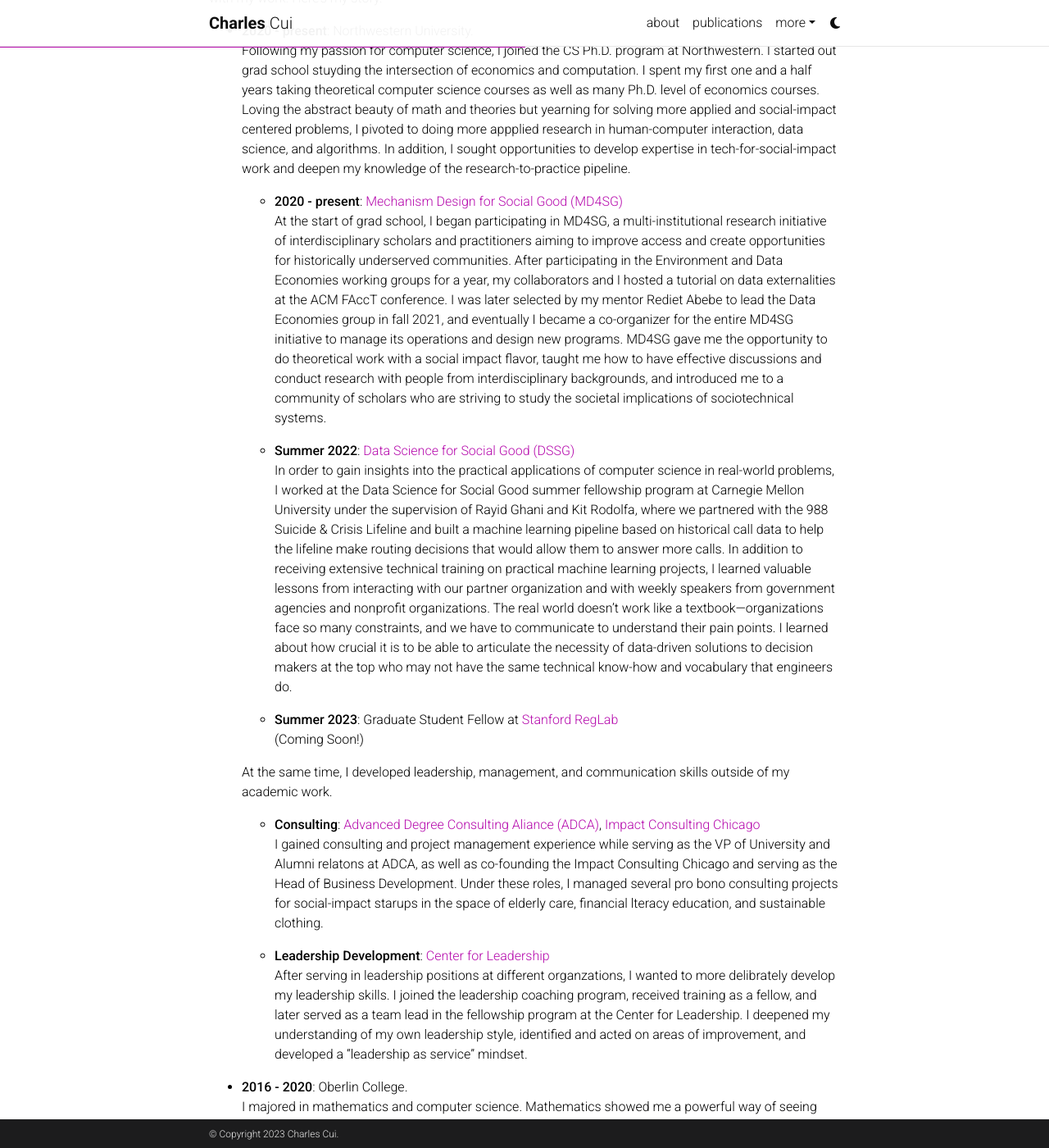
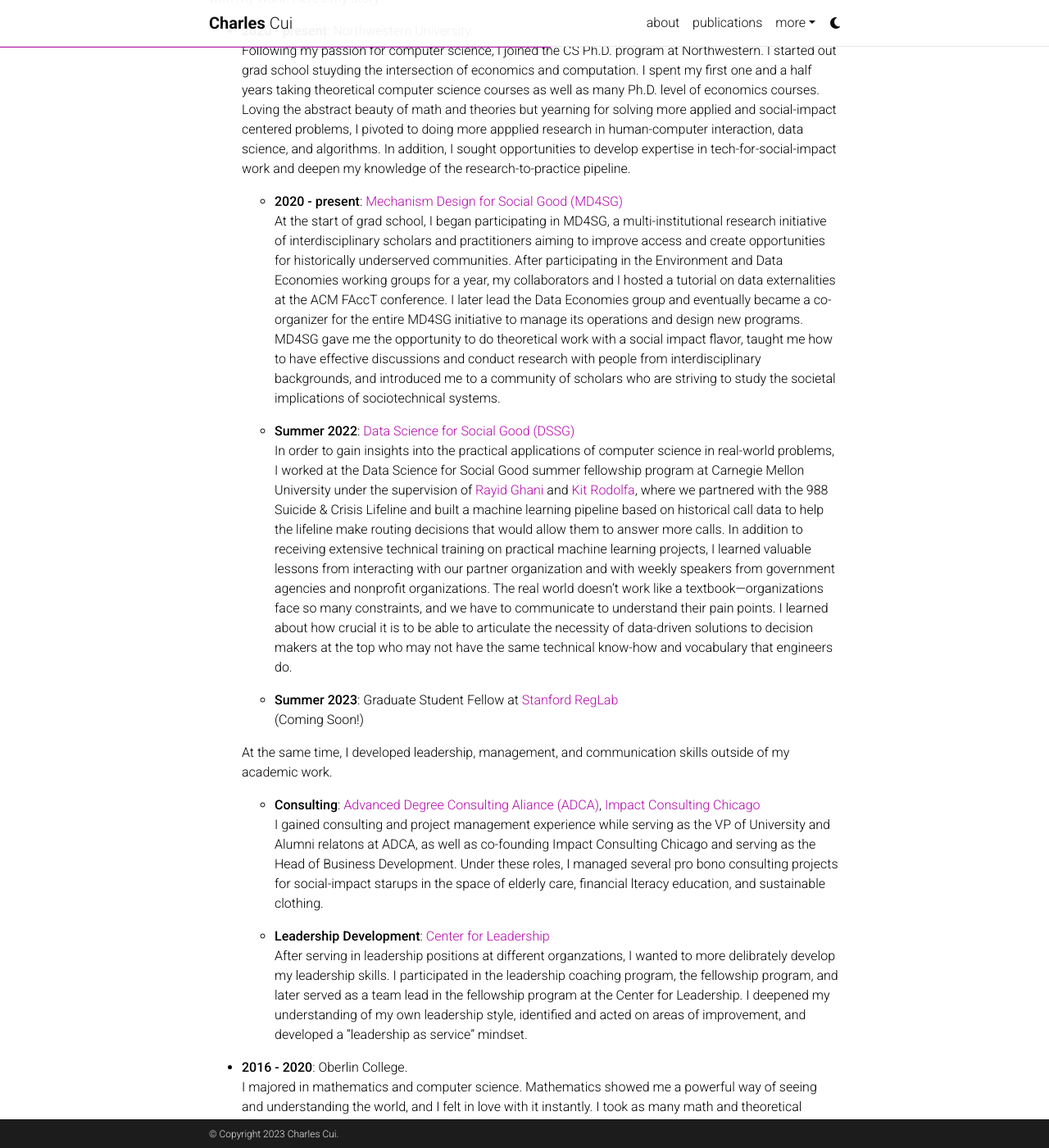
Before and after one commit to digital-flaneur/digital-flaneur.github.io, a Jekyll site: the page built from _pages/bio.md, in a window 1280 px wide and 1400 px high, scrolled down 265 px. Shown: the whole window at 82% size. Built offline with Jekyll 4.4.1, drawn with Linux system fonts in a browser that asks for light colours; comment, search, counter and statistics services are not loaded; a style sheet for code colours, icons or effects is not loaded.

Commit message:
update bio

```diff
--- a/_pages/bio.md
+++ b/_pages/bio.md
@@ -15,10 +15,10 @@
   Following my passion for computer science, I joined the CS Ph.D. program at Northwestern. I started out grad school stuyding the intersection of economics and computation. I spent my first one and a half years taking theoretical computer science courses as well as many Ph.D. level of economics courses. Loving the abstract beauty of math and theories but yearning for solving more applied and social-impact centered problems, I pivoted to doing more appplied research in human-computer interaction, data science, and algorithms. In addition, I sought opportunities to develop expertise in tech-for-social-impact work and deepen my knowledge of the research-to-practice pipeline.
 
   - **2020 - present**: [Mechanism Design for Social Good (MD4SG)](https://www.md4sg.com/)
-    At the start of grad school, I began participating in MD4SG, a multi-institutional research initiative of interdisciplinary scholars and practitioners aiming to improve access and create opportunities for historically underserved communities. After participating in the Environment and Data Economies working groups for a year, my collaborators and I hosted a tutorial on data externalities at the ACM FAccT conference. I was later selected by my mentor Rediet Abebe to lead the Data Economies group in fall 2021, and eventually I became a co-organizer for the entire MD4SG initiative to manage its operations and design new programs. MD4SG gave me the opportunity to do theoretical work with a social impact flavor, taught me how to have effective discussions and conduct research with people from interdisciplinary backgrounds, and introduced me to a community of scholars who are striving to study the societal implications of sociotechnical systems.
+    At the start of grad school, I began participating in MD4SG, a multi-institutional research initiative of interdisciplinary scholars and practitioners aiming to improve access and create opportunities for historically underserved communities. After participating in the Environment and Data Economies working groups for a year, my collaborators and I hosted a tutorial on data externalities at the ACM FAccT conference. I later lead the Data Economies group and eventually became a co-organizer for the entire MD4SG initiative to manage its operations and design new programs. MD4SG gave me the opportunity to do theoretical work with a social impact flavor, taught me how to have effective discussions and conduct research with people from interdisciplinary backgrounds, and introduced me to a community of scholars who are striving to study the societal implications of sociotechnical systems.
 
   - **Summer 2022**: [Data Science for Social Good (DSSG)](https://www.dssgfellowship.org/)
-    In order to gain insights into the practical applications of computer science in real-world problems, I worked at the Data Science for Social Good summer fellowship program at Carnegie Mellon University under the supervision of Rayid Ghani and Kit Rodolfa, where we partnered with the 988 Suicide & Crisis Lifeline and built a machine learning pipeline based on historical call data to help the lifeline make routing decisions that would allow them to answer more calls. In addition to receiving extensive technical training on practical machine learning projects, I learned valuable lessons from interacting with our partner organization and with weekly speakers from government agencies and nonprofit organizations. The real world doesn't work like a textbook—organizations face so many constraints, and we have to communicate to understand their pain points. I learned about how crucial it is to be able to articulate the necessity of data-driven solutions to decision makers at the top who may not have the same technical know-how and vocabulary that engineers do.
+    In order to gain insights into the practical applications of computer science in real-world problems, I worked at the Data Science for Social Good summer fellowship program at Carnegie Mellon University under the supervision of [Rayid Ghani](http://www.rayidghani.com/) and [Kit Rodolfa](https://law.stanford.edu/directory/kit-rodolfa/), where we partnered with the 988 Suicide & Crisis Lifeline and built a machine learning pipeline based on historical call data to help the lifeline make routing decisions that would allow them to answer more calls. In addition to receiving extensive technical training on practical machine learning projects, I learned valuable lessons from interacting with our partner organization and with weekly speakers from government agencies and nonprofit organizations. The real world doesn't work like a textbook—organizations face so many constraints, and we have to communicate to understand their pain points. I learned about how crucial it is to be able to articulate the necessity of data-driven solutions to decision makers at the top who may not have the same technical know-how and vocabulary that engineers do.
     <!-- I felt re-energized in my career path because my skills made a small, yet tangible, difference in a problem that involves millions of callers every year seeking mental health support.   -->
     <!-- While MD4SG allowed me to work on the intersection of theoretical computer science and society, I was curious to see how such research could translate into actions. Theoretical models often make too many assumptions about reality so that certain mathematical tools can be applied to obtain “elegant” results, but such research rarely involves actual stakeholders and little follow-up work is done to take the next steps to apply the theoretical solutions.  -->
 
@@ -29,10 +29,10 @@
   At the same time, I developed leadership, management, and communication skills outside of my academic work.
 
   - **Consulting**: [Advanced Degree Consulting Aliance (ADCA)](https://adca.northwestern.edu/), [Impact Consulting Chicago](https://www.linkedin.com/company/impact-consulting-chicago/)
-    I gained consulting and project management experience while serving as the VP of University and Alumni relatons at ADCA, as well as co-founding the Impact Consulting Chicago and serving as the Head of Business Development. Under these roles, I managed several pro bono consulting projects for social-impact starups in the space of elderly care, financial lteracy education, and sustainable clothing.
+    I gained consulting and project management experience while serving as the VP of University and Alumni relatons at ADCA, as well as co-founding Impact Consulting Chicago and serving as the Head of Business Development. Under these roles, I managed several pro bono consulting projects for social-impact starups in the space of elderly care, financial lteracy education, and sustainable clothing.
 
   - **Leadership Development**: [Center for Leadership](https://lead.northwestern.edu/)
-    After serving in leadership positions at different organzations, I wanted to more delibrately develop my leadership skills. I joined the leadership coaching program, received training as a fellow, and later served as a team lead in the fellowship program at the Center for Leadership. I deepened my understanding of my own leadership style, identified and acted on areas of improvement, and developed a "leadership as service" mindset.
+    After serving in leadership positions at different organzations, I wanted to more delibrately develop my leadership skills. I participated in the leadership coaching program, the fellowship program, and later served as a team lead in the fellowship program at the Center for Leadership. I deepened my understanding of my own leadership style, identified and acted on areas of improvement, and developed a "leadership as service" mindset.
 
   <!-- RCTP | entrepreneurship: homeriser, the garage-->
 
```
